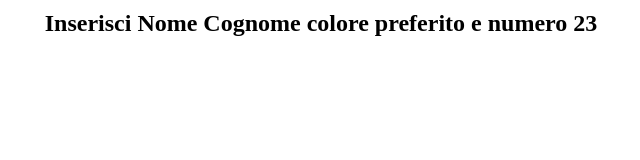
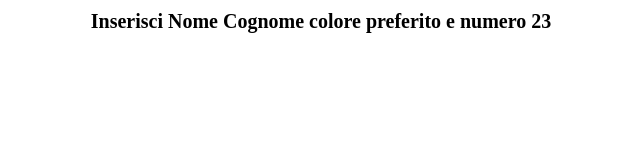
Before and after one commit to RobyLedda94/js-pwdgen-wannabe, a plain HTML site: page index.html in a window 1280 px wide. Shown: the whole page, without its empty margins (319-959 px from the left). Drawn offline with Linux system fonts and the light colour scheme.

Commit message:
[UPD] add console in js and style classes

```diff
--- a/css/style.css
+++ b/css/style.css
@@ -4,11 +4,17 @@
     box-sizing: border-box;
 }
 
+
+/* CLASSI DI LAYOUT */
 .container{
     max-width: 900px;
     margin: 0 auto;
 }
 
+
+
+
+/* CLASSI DI STILE */
 .text-center{
     text-align: center;
 }
@@ -16,3 +22,7 @@
 .pt-10{
     padding-top: 10px;
 }
+
+.fs-20{
+    font-size: 20px;
+}
--- a/index.html
+++ b/index.html
@@ -9,7 +9,7 @@
 <body>
 
     <div class="container text-center pt-10">
-        <h2 id="login"></h2>
+        <p id="login" class="fs-20"></p>
     </div>
 
     <!-- il tag script viene posizionato prima della chiusura tag body per una questione di ordine di lettura del file -->
--- a/js/javascript.js
+++ b/js/javascript.js
@@ -2,5 +2,8 @@ alert("JavaScript pwdgen-wannabe");
 // ho aggiunto la funzione alert per verificare che il file javasript fosse linkato correttamente
 
 
-document.getElementById('login').innerHTML ='Inserisci Nome Cognome colore preferito e numero 23';
+document.getElementById('login').innerHTML ='<strong>Inserisci Nome Cognome colore preferito e numero 23</strong>';
 // oggetto document che inserisce del testo nell'elemento h2 presente nel file index.html
+
+
+console.log(document.getElementById('login'));
```
